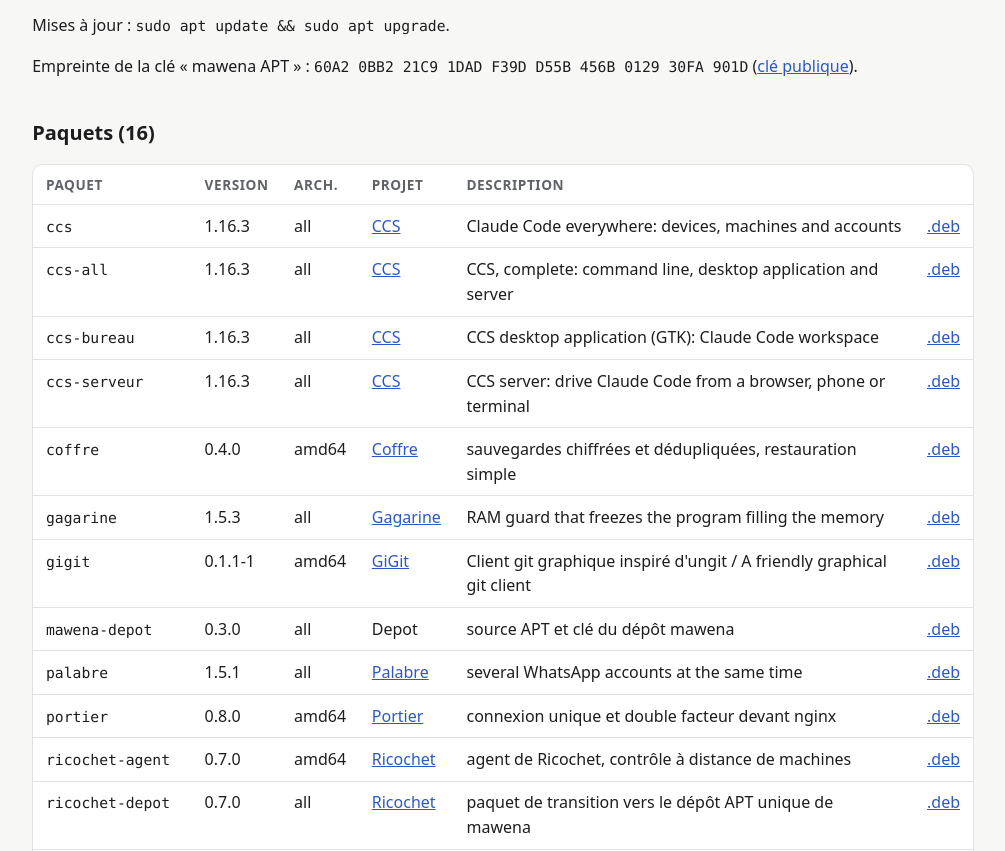
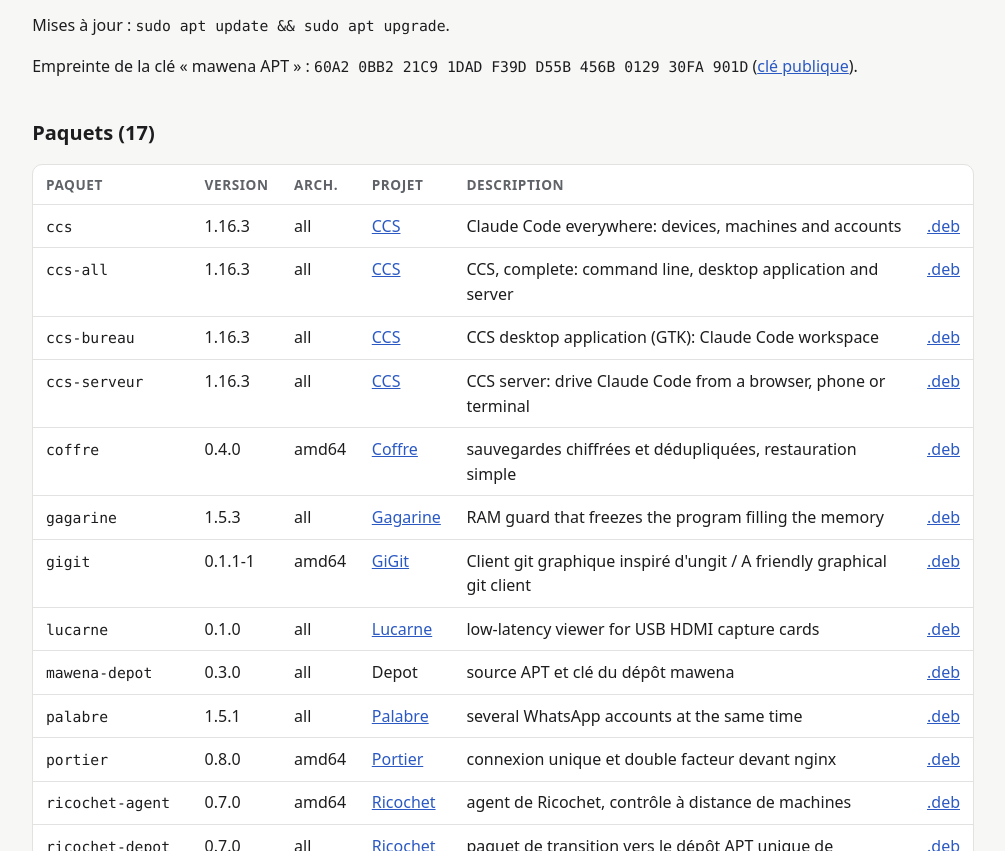
Before and after one commit to mawena/apt, a plain HTML site: page index.html in a window 1280 px wide. Shown: the part 767-1618 px from the top of the page, without its empty margins (137-1142 px from the left). Drawn offline with Linux system fonts and the light colour scheme.

Commit message:
feat(apt): publication de lucarne_0.1.0_all.deb

```diff
--- a/assets-github.json
+++ b/assets-github.json
@@ -425,6 +425,7 @@
  "mawena/gagarine/v1.5.1/gagarine_1.5.1_all.deb": "gagarine_1.5.1_all.deb",
  "mawena/gagarine/v1.5.2/gagarine_1.5.2_all.deb": "gagarine_1.5.2_all.deb",
  "mawena/gagarine/v1.5.3/gagarine_1.5.3_all.deb": "gagarine_1.5.3_all.deb",
+ "mawena/lucarne/v0.1.0/lucarne_0.1.0_all.deb": "lucarne_0.1.0_all.deb",
  "mawena/sesame/v1.0.0/sesame_1.0.0_all.deb": "sesame_1.0.0_all.deb",
  "mawena/sesame/v1.1.0/sesame_1.1.0_all.deb": "sesame_1.1.0_all.deb",
  "mawena/sesame/v2.0.0/sesame_2.0.0_all.deb": "sesame_2.0.0_all.deb",
--- a/index.html
+++ b/index.html
@@ -33,7 +33,7 @@ Signed-By: /usr/share/keyrings/mawena-depot.gpg</pre>
 <p>Empreinte de la clé « mawena APT » : <code>60A2 0BB2 21C9 1DAD F39D D55B 456B 0129 30FA 901D</code>
 (<a href="mawena-depot.asc">clé publique</a>).</p>
 
-<h2>Paquets (16)</h2>
+<h2>Paquets (17)</h2>
 <div class="tableau">
 <table>
 <thead><tr><th>Paquet</th><th>Version</th><th>Arch.</th><th>Projet</th><th>Description</th><th></th></tr></thead>
@@ -45,6 +45,7 @@ Signed-By: /usr/share/keyrings/mawena-depot.gpg</pre>
 <tr><td><code>coffre</code></td><td>0.4.0</td><td>amd64</td><td><a href="https://github.com/mawena/Coffre">Coffre</a></td><td>sauvegardes chiffrées et dédupliquées, restauration simple</td><td><a href="pool/main/coffre/coffre_0.4.0_amd64.deb">.deb</a></td></tr>
 <tr><td><code>gagarine</code></td><td>1.5.3</td><td>all</td><td><a href="https://github.com/mawena/gagarine">Gagarine</a></td><td>RAM guard that freezes the program filling the memory</td><td><a href="pool/main/gagarine/gagarine_1.5.3_all.deb">.deb</a></td></tr>
 <tr><td><code>gigit</code></td><td>0.1.1-1</td><td>amd64</td><td><a href="https://github.com/mawena/GiGit">GiGit</a></td><td>Client git graphique inspiré d&#x27;ungit / A friendly graphical git client</td><td><a href="pool/main/gigit/gigit_0.1.1-1_amd64.deb">.deb</a></td></tr>
+<tr><td><code>lucarne</code></td><td>0.1.0</td><td>all</td><td><a href="https://github.com/mawena/lucarne">Lucarne</a></td><td>low-latency viewer for USB HDMI capture cards</td><td><a href="pool/main/lucarne/lucarne_0.1.0_all.deb">.deb</a></td></tr>
 <tr><td><code>mawena-depot</code></td><td>0.3.0</td><td>all</td><td>Depot</td><td>source APT et clé du dépôt mawena</td><td><a href="pool/main/depot/mawena-depot_0.3.0_all.deb">.deb</a></td></tr>
 <tr><td><code>palabre</code></td><td>1.5.1</td><td>all</td><td><a href="https://github.com/mawena/Palabre">Palabre</a></td><td>several WhatsApp accounts at the same time</td><td><a href="pool/main/palabre/palabre_1.5.1_all.deb">.deb</a></td></tr>
 <tr><td><code>portier</code></td><td>0.8.0</td><td>amd64</td><td><a href="https://github.com/mawena/Portier">Portier</a></td><td>connexion unique et double facteur devant nginx</td><td><a href="pool/main/portier/portier_0.8.0_amd64.deb">.deb</a></td></tr>
```
Also changed, not shown: 6 other files.
